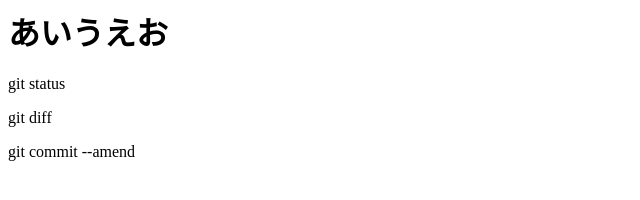
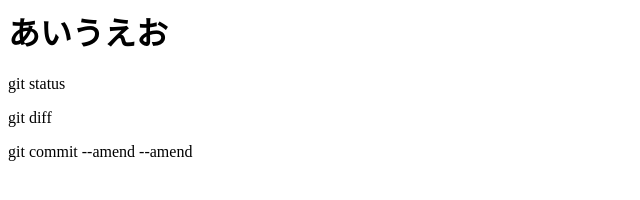
Before and after one commit to nakatani333/git-test, a plain HTML site: page index.html in a window 1280 px wide. Shown: the full height of the page, 0-640 px from the left. Drawn offline with Linux system fonts and the light colour scheme.

Commit message:
git commit --amendの追加

```diff
--- a/index.html
+++ b/index.html
@@ -1,4 +1,4 @@
 <h1>あいうえお</h1>
 <p>git status</p>
 <p>git diff</p>
-<p>git commit --amend</p>
+<p>git commit --amend --amend</p>
```
